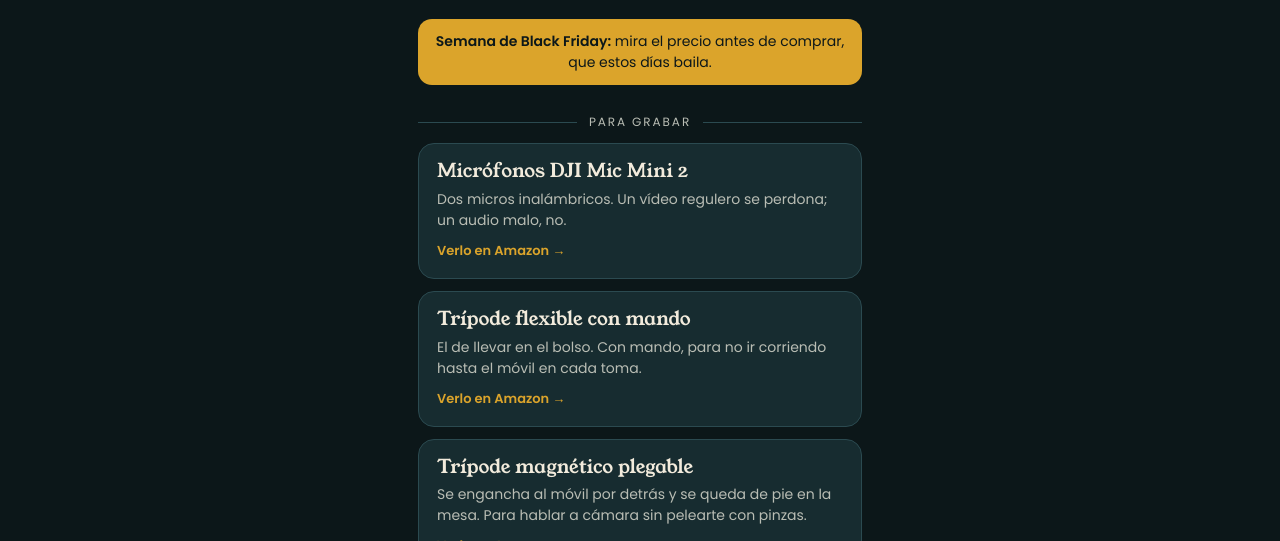
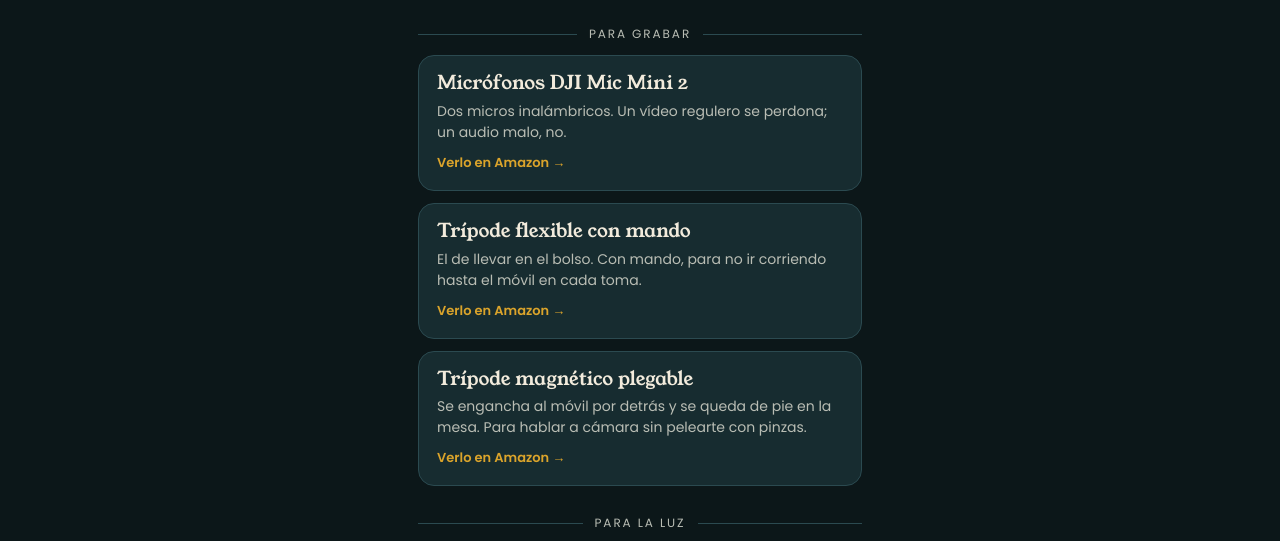
Before and after one commit to soysaritalacuriosa/soysaritalacuriosa.github.io, a plain HTML site: page equipo.html in a window 1280 px wide. Shown: the part 229-770 px from the top of the page. Drawn offline with Linux system fonts and the light colour scheme.

Commit message:
Quitar aviso de Black Friday

```diff
--- a/equipo.html
+++ b/equipo.html
@@ -57,11 +57,6 @@
     <h1>Mi equipo de edición</h1>
     <p class="intro">Lo que tengo para grabar, iluminar y editar. <b>Spoiler:</b> el equipo no te hace el reel, pero hay cosas que te ahorran muchos disgustos.</p>
   </header>
-
-  <!-- BLACK FRIDAY: desaparece solo el 2 de diciembre (data-hasta) -->
-  <div class="bf" data-hasta="2026-12-02T00:00:00+01:00">
-    <b>Semana de Black Friday:</b> mira el precio antes de comprar, que estos días baila.
-  </div>
 
   <div class="sep">Para grabar</div>
 
```
